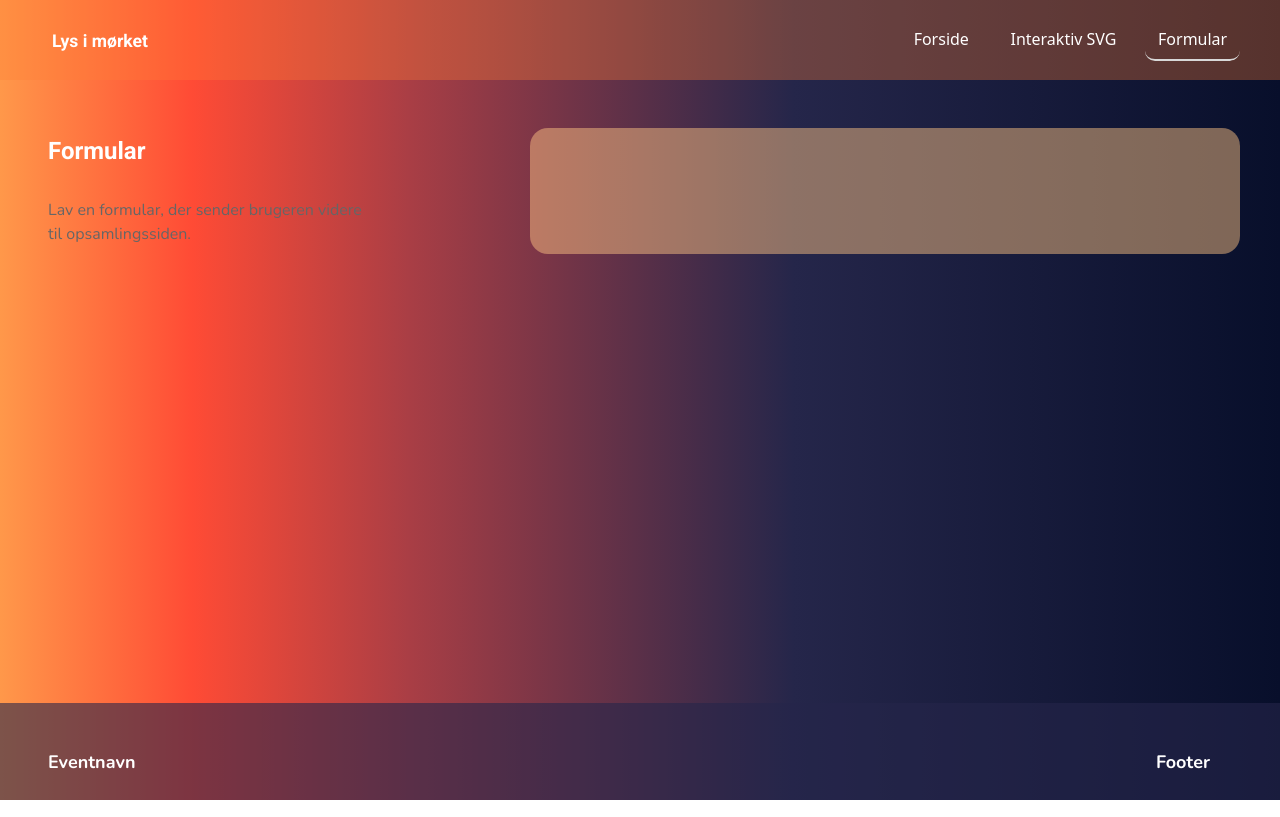
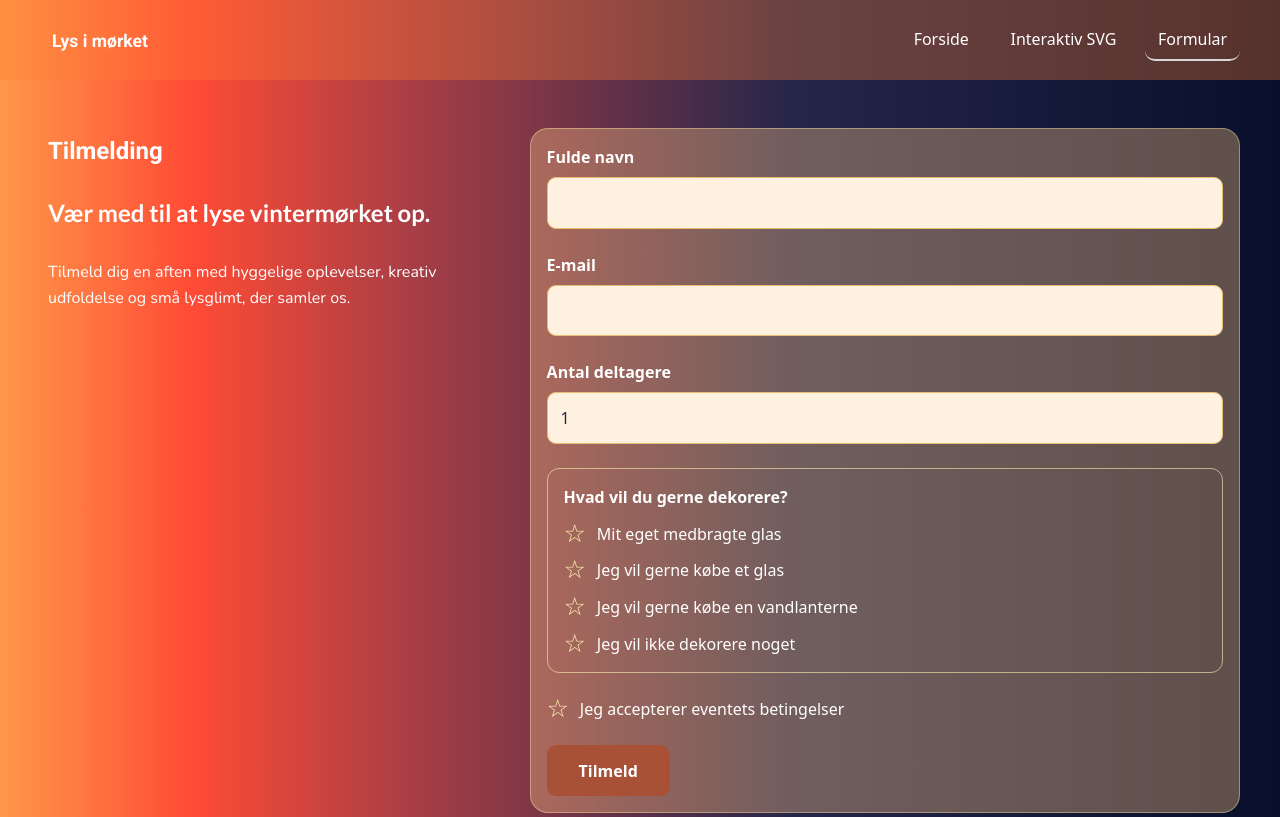
Before and after one commit to Emilie-mdd/lys-i-m-rket-event-site, a plain HTML site: page form.html in a window 1280 px wide. Shown: the top 817 px of the page. Drawn offline with nearby package versions, Linux system fonts and the light colour scheme.

Commit message:
formular første styling

```diff
--- a/form.html
+++ b/form.html
@@ -13,10 +13,7 @@
     <meta name="apple-mobile-web-app-title" content="MyWebSite" />
     <link rel="manifest" href="../favicon/site.webmanifest" />
     <link rel="preconnect" href="https://fonts.gstatic.com" crossorigin />
-    <link
-      href="https://fonts.googleapis.com/css2?family=Lato:ital,wght@0,100;0,300;0,400;0,700;0,900;1,100;1,300;1,400;1,700;1,900&family=Nunito:ital,wght@0,200..1000;1,200..1000&family=Roboto:ital,wght@0,100..900;1,100..900&display=swap"
-      rel="stylesheet"
-    />
+    <link href="https://fonts.googleapis.com/css2?family=Lato:ital,wght@0,100;0,300;0,400;0,700;0,900;1,100;1,300;1,400;1,700;1,900&family=Nunito:ital,wght@0,200..1000;1,200..1000&family=Roboto:ital,wght@0,100..900;1,100..900&display=swap" rel="stylesheet" />
   </head>
 
   <body>
@@ -37,11 +34,64 @@
     <main>
       <section class="form-page">
         <header class="form-intro">
-          <h1>Formular</h1>
-          <p>Lav en formular, der sender brugeren videre til opsamlingssiden.</p>
+          <h1>Tilmelding</h1>
+          <h2>Vær med til at lyse vintermørket op.</h2>
+          <p>Tilmeld dig en aften med hyggelige oplevelser,
+            kreativ udfoldelse og små lysglimt, der samler os.</p>
         </header>
 
-        <form class="form-placeholder" action="./opsamling.html"></form>
+        <!-- Formularen samler felterne og sender oplysningerne til opsamlingssiden -->
+        <form class="form-placeholder" action="./opsamling.html" method="get">
+          <!-- Navn -->
+          <div>
+            <label for="navn">Fulde navn</label>
+            <input type="text" id="navn" name="navn" required />
+          </div>
+          <!-- E-mail -->
+          <div>
+            <label for="email">E-mail</label>
+            <input type="email" id="email" name="email" required />
+          </div>
+          <!-- Antal deltagere -->
+          <div>
+            <label for="deltagere">Antal deltagere</label>
+            <input type="number" id="deltagere" name="deltagere" min="1" max="10" value="1" required />
+          </div>
+          <!-- Valg af dekoration: Fieldset samler valgmulighederne, og legend giver gruppen en overskrift -->
+          <fieldset>
+            <legend>Hvad vil du gerne dekorere?</legend>
+
+            <!-- Radio-knapper gør det muligt kun at vælge én mulighed -->
+            <label for="eget-glas">
+              <input type="checkbox" id="eget-glas" name="dekoration" value="eget-glas" required />
+              Mit eget medbragte glas
+            </label>
+
+            <label for="genbrugt-glas">
+              <input type="checkbox" id="genbrugt-glas" name="dekoration" value="genbrugt-glas" />
+              Jeg vil gerne købe et glas
+            </label>
+
+            <label for="lanterne">
+              <input type="checkbox" id="lanterne" name="dekoration" value="lanterne" />
+              Jeg vil gerne købe en vandlanterne
+            </label>
+
+            <label for="ingen">
+              <input type="checkbox" id="ingen" name="dekoration" value="ingen" />
+              Jeg vil ikke dekorere noget
+            </label>
+          </fieldset>
+
+          <!-- Checkbox: Brugeren skal acceptere betingelserne -->
+          <label for="betingelser">
+            <input type="checkbox" id="betingelser" name="betingelser" value="accepteret" required />
+            Jeg accepterer eventets betingelser
+          </label>
+
+          <!-- Submit-knap: Sender formularens oplysninger videre -->
+          <button type="submit">Tilmeld</button>
+        </form>
       </section>
     </main>
 
--- a/style.css
+++ b/style.css
@@ -38,10 +38,16 @@ body,
 /* Skrifttyper */
 h1 {
   font-family: "Roboto", sans-serif;
+  color: white;
 }
 
 h2 {
   font-family: "Lato", sans-serif;
+  color: white;
+}
+
+h3 {
+  color: white;
 }
 
 p {
@@ -53,11 +59,6 @@ h2,
 h3,
 p {
   margin: 0.5rem;
-  color: black;
-}
-
-h1 {
-  color: white;
 }
 
 main {
@@ -199,7 +200,6 @@ main > * {
   color: white;
 }
 .site-footer p {
-  color: white;
   margin-right: 30px;
   margin-top: 30px;
   font-size: 18px;
@@ -305,10 +305,176 @@ main > * {
 
 /* Flader */
 .panel,
-.form-placeholder,
 .opsamling-placeholder {
   background: rgba(255, 197, 132, 0.479);
   border-radius: 18px;
+}
+
+/*form styling*/
+.form-page {
+  display: grid;
+  gap: var(--space-2);
+}
+
+.form-intro {
+  display: grid;
+  gap: var(--space-1);
+  align-content: start;
+  max-width: 60ch;
+}
+
+.form-intro p {
+  color: white;
+  line-height: 1.6;
+}
+
+/* Formularboksen: */
+.form-placeholder {
+  display: grid;
+  gap: 1.5rem;
+  background: rgba(255, 197, 132, 0.35);
+  border: 1px solid rgba(255, 241, 176, 0.4);
+  border-radius: 18px;
+  padding: 2rem;
+  box-sizing: border-box;
+}
+
+/*------------*/
+/* Formularens felter */
+.form-placeholder > div {
+  display: grid;
+  gap: 0.5rem;
+}
+
+.form-placeholder label {
+  color: #fff;
+  font-weight: bold;
+}
+
+/* Inputfelter i formularen*/
+.form-placeholder input[type="text"],
+.form-placeholder input[type="email"],
+.form-placeholder input[type="number"] {
+  width: 100%;
+  box-sizing: border-box;
+  padding: 0.8rem;
+  border: 1px solid #e9bd70;
+  border-radius: 9px;
+  background: #fff1df;
+  color: #25264a;
+  font-size: 1rem;
+  outline: none;
+  transition:
+    border 0.3s ease,
+    box-shadow 0.3s ease;
+}
+
+/* Når man klikker på et inputfelt */
+.form-placeholder input:focus {
+  border-color: #a95136;
+  box-shadow: 0 0 0 3px rgba(169, 81, 54, 0.2);
+}
+
+/* Dekoration på formularen */
+.form-placeholder fieldset {
+  display: grid;
+  gap: 0.8rem;
+  border: 1px solid rgba(255, 241, 176, 0.6);
+  border-radius: 12px;
+  padding: 1rem;
+}
+
+.form-placeholder legend {
+  color: white;
+  font-weight: bold;
+  padding: 0 0.5rem;
+}
+
+/* Checkbox og tekst */
+.form-placeholder fieldset label,
+.form-placeholder > label {
+  display: flex;
+  align-items: center;
+  gap: 0.7rem;
+  font-weight: normal;
+  cursor: pointer;
+}
+
+/* Selve checkboxene */
+/* Stjerner i stedet for almindelige checkbokse */
+.form-placeholder input[type="checkbox"] {
+  appearance: none; /* Fjerner browserens standard-checkbox */
+  width: 22px; /* stjernens bredde */
+  height: 22px; /* stjernens højde */
+  margin: 0;
+  cursor: pointer; /* Viser en hånd, når man holder musen over stjernen */
+  flex-shrink: 0;
+  display: inline-grid;
+  place-items: center;
+  border: none;
+  background: transparent;
+  box-shadow: none;
+  transform: translateY(-3px); /* placere hvor højt stjernerne er ift. teksten */
+}
+
+.form-placeholder input[type="checkbox"]::before {
+  content: "☆"; /* Indsætter en tom stjerne */
+  font-size: 25px; /* stjernens størrelse */
+  color: #fff1b0;
+  line-height: 1;
+}
+
+.form-placeholder input[type="checkbox"]:checked::before {
+  content: "★"; /* ændrer til en fyldt stjerne, når checkboxen er markeret. */
+}
+
+/* Tilmeldingsknap */
+.form-placeholder button {
+  justify-self: start;
+  background: #a95136;
+  color: white;
+  border: none;
+  border-radius: 9px;
+  padding: 0.85rem 2rem;
+  font-size: 1rem;
+  font-weight: bold;
+  cursor: pointer;
+  transition:
+    background 0.3s ease,
+    transform 0.3s ease;
+}
+
+.form-placeholder button:hover {
+  background: #724cb8;
+  transform: translateY(-3px);
+}
+
+/* Mobilvisning af formular*/
+@media (width > 600px) {
+  .form-page {
+    grid-template-columns: min(40%, 50ch) 1fr;
+    align-items: start;
+  }
+}
+
+@media (max-width: 600px) {
+  .form-page {
+    grid-template-columns: 1fr;
+  }
+
+  .form-intro {
+    order: -1;
+  }
+
+  .form-placeholder {
+    padding: 1.2rem;
+  }
+}
+
+/*---------------------*/
+
+legend {
+  display: contents;
 }
 
 .svg-placeholder {
@@ -591,14 +757,6 @@ a {
   flex: 1;
 }
 
-.hero-text h1 {
-  color: white;
-}
-
-.hero-text h2 {
-  color: white;
-}
-
 .hero-image {
   width: 40%;
   height: auto;
@@ -619,7 +777,6 @@ p.intro-tekst {
   color: rgba(255, 255, 255, 0.822);
   font-size: 14px;
   line-height: 1.6;
-  margin: 20px;
   transition: transform 0.4 ease;
 }
 .stjerne-lanterne {
```
Also changed, not shown: index.html (+5 -2 lines).
